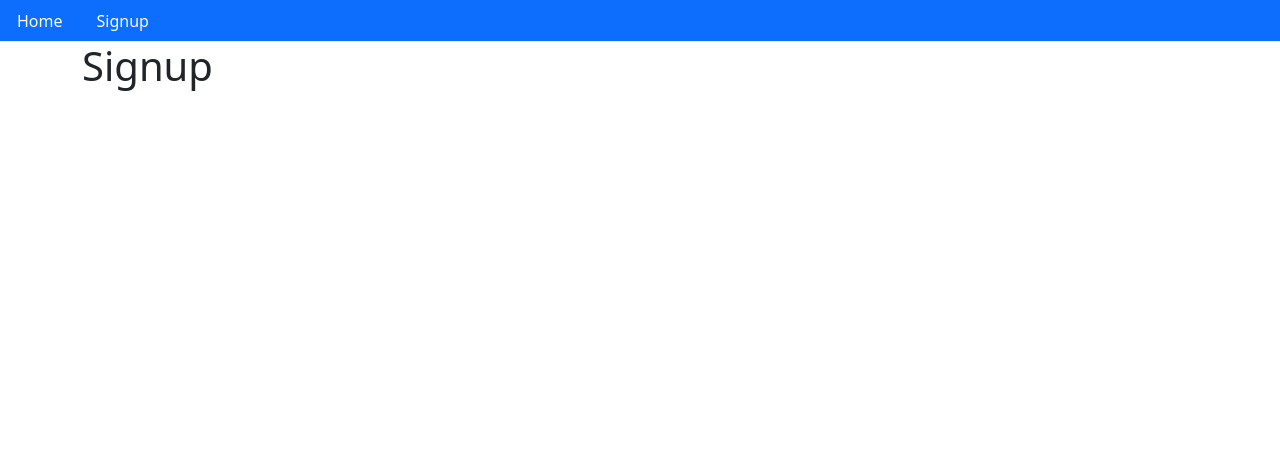
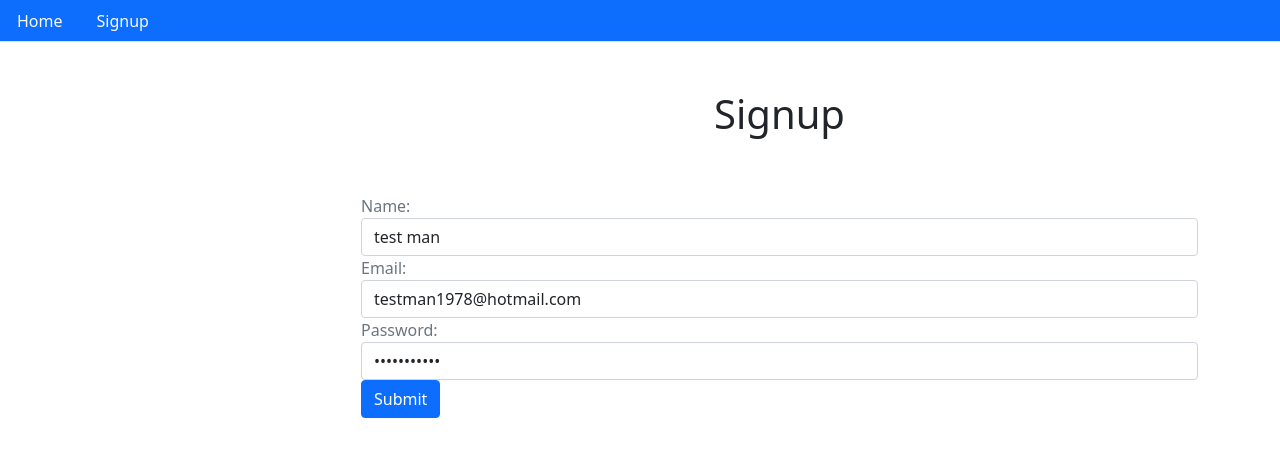
Before and after one commit to mohamedisakr/node-auth-ui-ult, a React (Create React App) app: page /signup in a window 1280 px wide. Shown: the top 456 px of the page. Built offline with nearby package versions, Linux system fonts and the light colour scheme.

Commit message:
implementing signup form basic layout

```diff
--- a/src/auth/Signup.js
+++ b/src/auth/Signup.js
@@ -1,10 +1,79 @@
-import React from 'react'
+import React, {useState} from 'react'
 import Layout from '../core/Layout'
 
 const Signup = () => {
+  const [name, setName] = useState('test man')
+  const [email, setEmail] = useState('testman1978@hotmail.com')
+  const [password, setPassword] = useState('Password123')
+  const [buttonText, setButtonText] = useState('Submit')
+
+  const handleNameChange = (e) => {
+    e.preventDefault()
+    setName(e.target.value)
+  }
+
+  const handleEmailChange = (e) => {
+    e.preventDefault()
+    setEmail(e.target.value)
+  }
+
+  const handlePasswordChange = (e) => {
+    e.preventDefault()
+    setPassword(e.target.value)
+  }
+
+  const handleSubmit = (e) => {
+    e.preventDefault()
+  }
+
+  const signupForm = () => {
+    return (
+      <form>
+        <div className="form-group">
+          <label className="text-muted">Name:</label>
+          <input
+            value={name}
+            onChange={handleNameChange}
+            type="text"
+            className="form-control"
+          />
+        </div>
+
+        <div className="form-group">
+          <label className="text-muted">Email:</label>
+          <input
+            value={email}
+            onChange={handleEmailChange}
+            type="email"
+            className="form-control"
+          />
+        </div>
+
+        <div className="form-group">
+          <label className="text-muted">Password:</label>
+          <input
+            value={password}
+            onChange={handlePasswordChange}
+            type="password"
+            className="form-control"
+          />
+        </div>
+        <div>
+          <button onClick={handleSubmit} className="btn btn-primary">
+            {buttonText}
+          </button>
+        </div>
+      </form>
+    )
+  }
+
   return (
     <Layout>
-      <h1>Signup</h1>
+      <div className="col-d-6 offset-md-3">
+        <h1 className="p-5 text-center">Signup</h1>
+        {signupForm()}
+        {/* <pre>{JSON.stringify({name, email, password})}</pre> */}
+      </div>
     </Layout>
   )
 }
```
